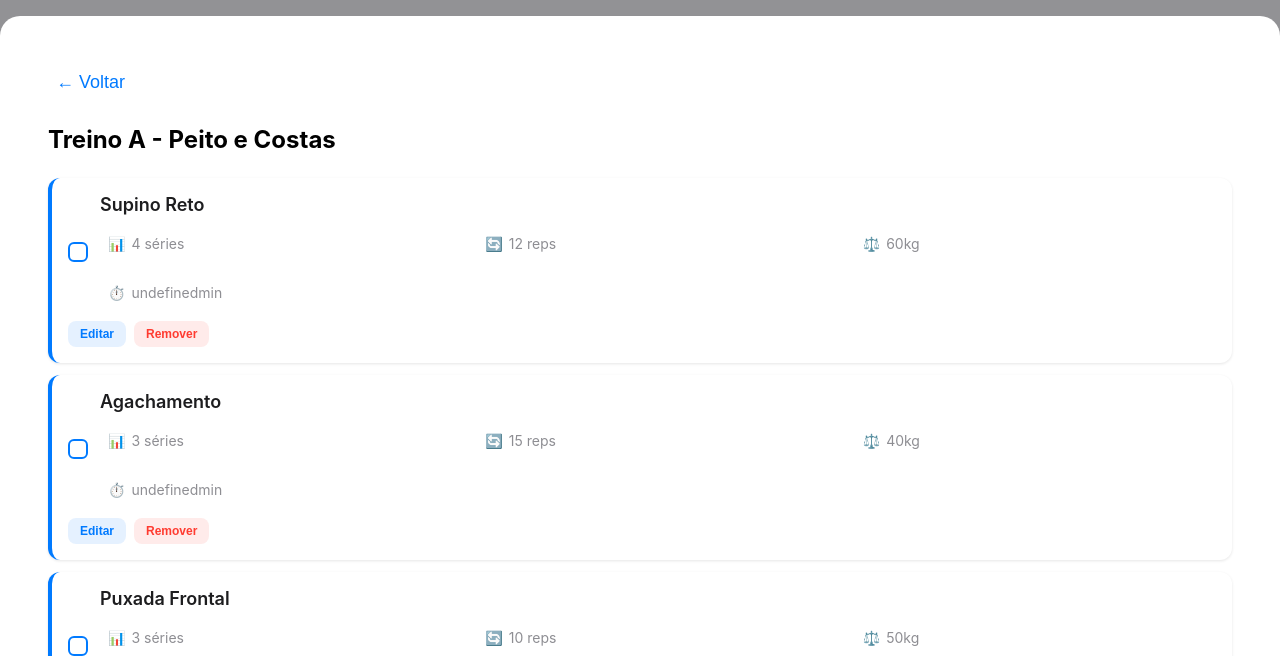
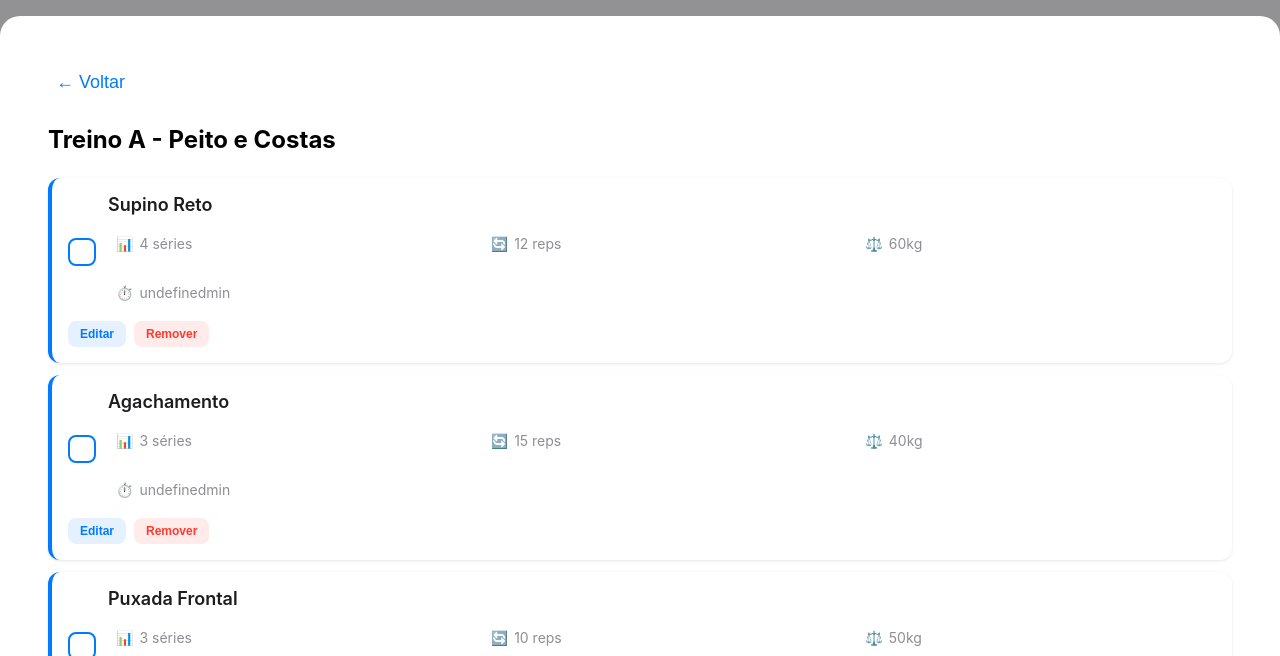
Before and after one commit to victorfhrcxxd/gym-app-web, a website: page index.html in a window 1280 px wide. Both pictures are taken after a click on the element 642 px from the left and 213 px from the top of the page. Shown: the part 144-800 px from the top of the page. Drawn offline with Linux system fonts and the light colour scheme.

Commit message:
Add files via upload

```diff
--- a/index.html
+++ b/index.html
@@ -170,19 +170,38 @@
             margin-bottom: 12px;
         }
 
+        .exercise-checkbox-container {
+            padding: 8px;
+            margin: -8px;
+            cursor: pointer;
+            border-radius: 12px;
+            transition: background-color 0.2s;
+        }
+
+        .exercise-checkbox-container:hover {
+            background-color: rgba(0, 122, 255, 0.05);
+        }
+
+        .exercise-checkbox-container:active {
+            background-color: rgba(0, 122, 255, 0.1);
+        }
+
         .exercise-checkbox {
-            width: 20px;
-            height: 20px;
-            border-radius: 6px;
+            width: 28px;
+            height: 28px;
+            border-radius: 8px;
             border: 2px solid #007AFF;
             background: white;
             cursor: pointer;
             display: flex;
             align-items: center;
             justify-content: center;
-            font-size: 12px;
+            font-size: 16px;
             color: white;
             transition: all 0.2s;
+            flex-shrink: 0;
+            min-width: 28px;
+            min-height: 28px;
         }
 
         .exercise-checkbox.checked {
@@ -994,8 +1013,10 @@
                     exercisesList.innerHTML = workout.exercises.map(exercise => `
                         <div class="exercise-item ${exercise.isCompleted ? 'completed' : ''}">
                             <div class="exercise-header">
-                                <div class="exercise-checkbox ${exercise.isCompleted ? 'checked' : ''}"
+                                <div class="exercise-checkbox-container"
                                      onclick="toggleExerciseCompleted(${workoutId}, ${exercise.id})">
+                                    <div class="exercise-checkbox ${exercise.isCompleted ? 'checked' : ''}">
+                                    </div>
                                 </div>
                                 <div class="exercise-info">
                                     <div class="exercise-name">${exercise.name}</div>
```
